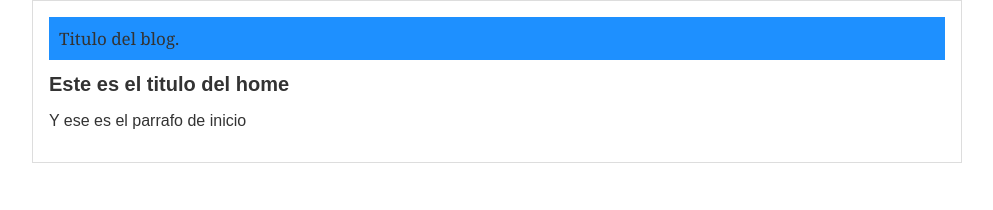
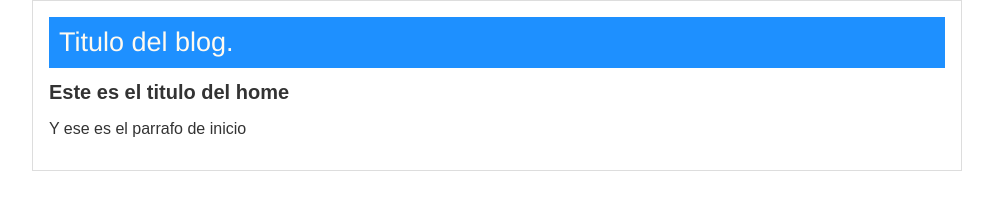
Before and after one commit to FabioMontenegro/cursogithubplatzi, a plain HTML site: page index.html in a window 1280 px wide. Shown: the whole page, without its empty margins (143-1136 px from the left). Drawn offline with Linux system fonts and the light colour scheme.

Commit message:
cambie estilos de la cabecera

```diff
--- a/css/style.css
+++ b/css/style.css
@@ -20,8 +20,9 @@ body{
 
 #cabecera{
     background-color: dodgerblue;
+    color: floralwhite;
     padding: 10;
     margin: 0;
-    font-family: Cambria, Cochin, Georgia, Times, 'Times New Roman', serif;
-    font-size: 17px;
+    font-family: 'Franklin Gothic Medium', 'Arial Narrow', Arial, sans-serif;
+    font-size: 27px;
 }
```
